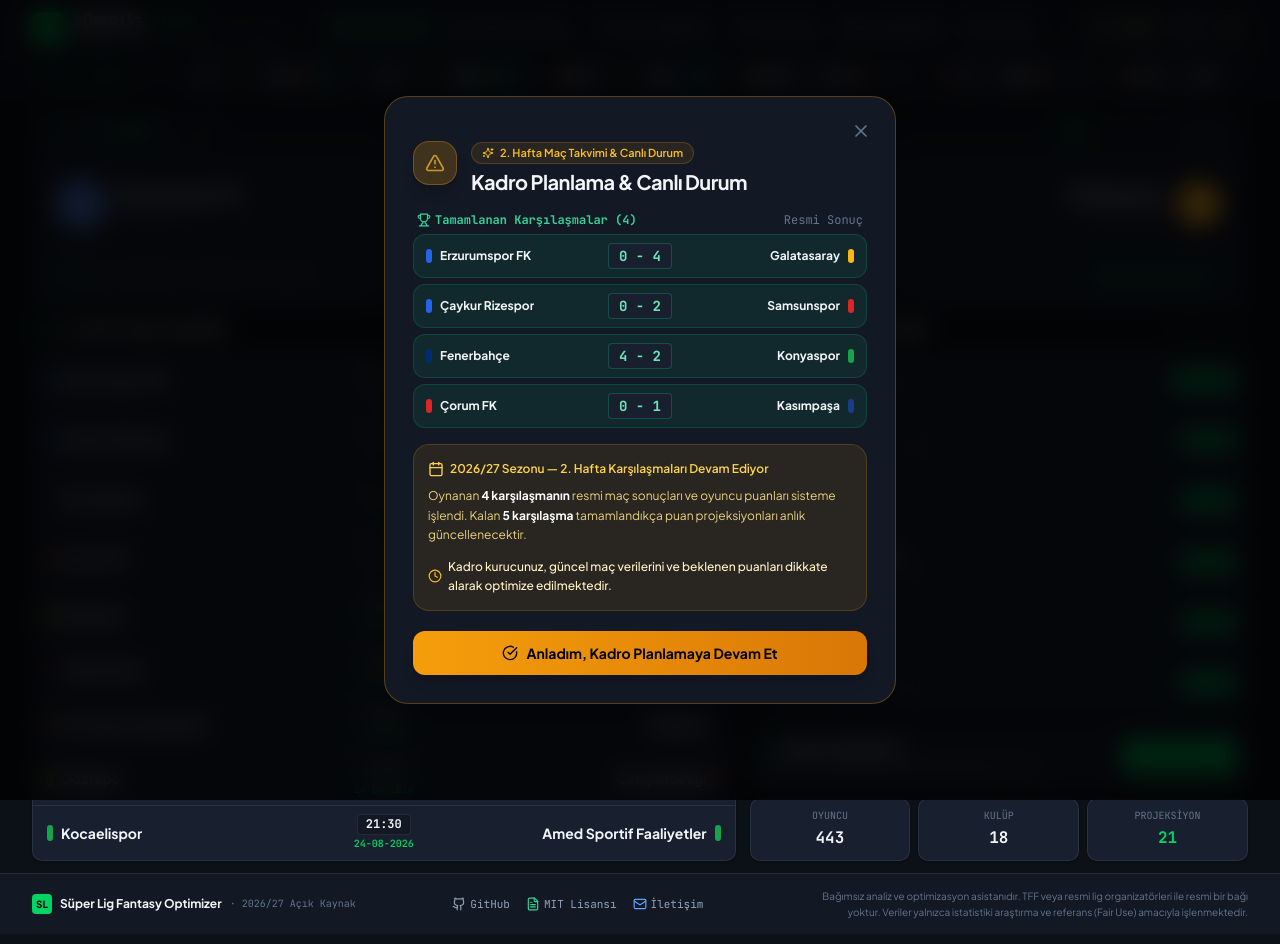
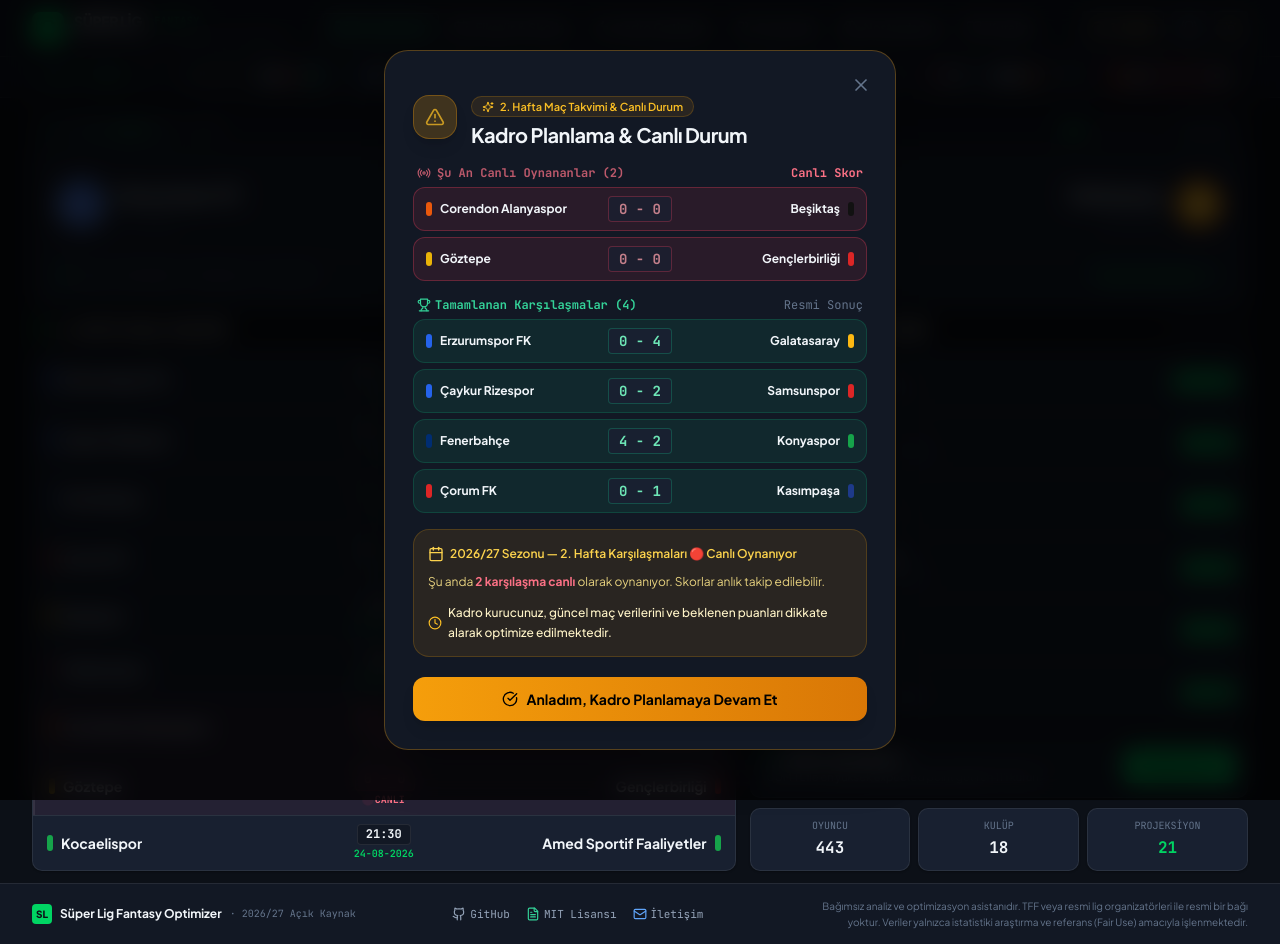
Before and after one commit to barissalihbabacan/superlig-fantasy-optimizer, a React (Vite) app: page / in a window 1280 px wide. Built offline with nearby package versions, Linux system fonts and the light colour scheme.

Commit message:
feat(live): add comprehensive CANLI / LIVE match status rendering across all pages

```diff
--- a/web/src/components/MatchTicker.tsx
+++ b/web/src/components/MatchTicker.tsx
@@ -75,6 +75,7 @@ export const MatchTicker: React.FC<MatchTickerProps> = ({
               const homeBrand = getTeamBranding(fixture.home_team_id);
               const awayBrand = getTeamBranding(fixture.away_team_id);
               const isFinished = fixture.status === 'finished';
+              const isLive = fixture.status === 'live';
               const hasScore = fixture.score !== undefined && fixture.score !== null;
 
               return (
@@ -82,7 +83,11 @@ export const MatchTicker: React.FC<MatchTickerProps> = ({
                   key={`${fixture.id}-${idx}`}
                   id={`ticker-match-${fixture.id}-${idx < currentRoundFixtures.length ? 'primary' : 'clone'}`}
                   onClick={() => onSelectFixture && onSelectFixture(fixture)}
-                  className="flex items-center gap-2 px-3 py-1.5 rounded bg-[var(--bg-card)] border border-[var(--border)] hover:border-[var(--color-brand)] hover:bg-[var(--bg-card-hover)] transition-colors flex-shrink-0 text-left cursor-pointer select-none"
+                  className={`flex items-center gap-2 px-3 py-1.5 rounded bg-[var(--bg-card)] border transition-colors flex-shrink-0 text-left cursor-pointer select-none ${
+                    isLive
+                      ? 'border-rose-500/50 bg-rose-500/5 hover:border-rose-500'
+                      : 'border-[var(--border)] hover:border-[var(--color-brand)] hover:bg-[var(--bg-card-hover)]'
+                  }`}
                   title={`${homeBrand.code} vs ${awayBrand.code} - Maç Detayı`}
                 >
                   {/* Home Code & Color Tag */}
@@ -97,8 +102,12 @@ export const MatchTicker: React.FC<MatchTickerProps> = ({
                   </div>
 
                   {/* Score or VS */}
-                  {isFinished && hasScore ? (
-                    <div className="flex items-center gap-1 px-1.5 py-0.5 rounded bg-[var(--bg-app)] font-mono font-black text-xs text-[var(--text-primary)] border border-[var(--border)]">
+                  {(isFinished || isLive) && hasScore ? (
+                    <div className={`flex items-center gap-1 px-1.5 py-0.5 rounded font-mono font-black text-xs border ${
+                      isLive
+                        ? 'bg-rose-500/10 text-rose-300 border-rose-500/30 animate-pulse'
+                        : 'bg-[var(--bg-app)] text-[var(--text-primary)] border-[var(--border)]'
+                    }`}>
                       <span>{fixture.score?.home}</span>
                       <span className="text-[var(--text-muted)] font-normal">-</span>
                       <span>{fixture.score?.away}</span>
@@ -121,7 +130,12 @@ export const MatchTicker: React.FC<MatchTickerProps> = ({
                   </div>
 
                   {/* Status Tag */}
-                  {isFinished ? (
+                  {isLive ? (
+                    <span className="text-[9px] font-extrabold uppercase px-1.5 py-0.5 rounded bg-rose-500/20 text-rose-400 font-mono border border-rose-500/30 animate-pulse flex items-center gap-1">
+                      <span className="w-1.5 h-1.5 rounded-full bg-rose-500 animate-ping" />
+                      CANLI
+                    </span>
+                  ) : isFinished ? (
                     <span className="text-[9px] font-extrabold uppercase px-1 py-0.5 rounded bg-emerald-500/15 text-emerald-400 font-mono border border-emerald-500/20">
                       MS
                     </span>
--- a/web/src/components/SeasonNoticeModal.tsx
+++ b/web/src/components/SeasonNoticeModal.tsx
@@ -1,7 +1,7 @@
 import React from 'react';
 import { SeasonDataset } from '../types';
 import { getTeamBranding, getCurrentActiveRound } from '../services/dataset';
-import { AlertTriangle, CheckCircle, Calendar, Trophy, Sparkles, X, Clock } from 'lucide-react';
+import { AlertTriangle, CheckCircle, Calendar, Trophy, Sparkles, X, Clock, Radio } from 'lucide-react';
 
 interface SeasonNoticeModalProps {
   isOpen: boolean;
@@ -14,8 +14,9 @@ export const SeasonNoticeModal: React.FC<SeasonNoticeModalProps> = ({ isOpen, on
 
   const currentRound = dataset?.fixtures ? getCurrentActiveRound(dataset.fixtures) : 1;
   const currentRoundFixtures = dataset?.fixtures.filter((f) => f.round === currentRound) || [];
+  const liveMatches = currentRoundFixtures.filter((f) => f.status === 'live' && f.score);
   const finishedMatches = currentRoundFixtures.filter((f) => f.status === 'finished' && f.score);
-  const remainingMatches = currentRoundFixtures.filter((f) => f.status !== 'finished');
+  const remainingMatches = currentRoundFixtures.filter((f) => f.status === 'scheduled');
 
   return (
     <div id="season-notice-modal-overlay" className="fixed inset-0 z-50 flex items-center justify-center p-4 bg-black/80 backdrop-blur-md animate-fadeIn">
@@ -50,7 +51,55 @@ export const SeasonNoticeModal: React.FC<SeasonNoticeModalProps> = ({ isOpen, on
           </div>
         </div>
 
-        {/* Dynamic Finished Matches Feed (If any finished in active round) */}
+        {/* Live Matches Feed (If any match is live right now) */}
+        {liveMatches.length > 0 && (
+          <div className="space-y-1.5">
+            <div className="flex items-center justify-between text-xs font-mono text-[var(--text-muted)] px-1">
+              <span className="font-extrabold text-rose-400 flex items-center gap-1.5 animate-pulse">
+                <Radio className="w-3.5 h-3.5" />
+                Şu An Canlı Oynananlar ({liveMatches.length})
+              </span>
+              <span className="text-rose-400 font-bold">Canlı Skor</span>
+            </div>
+
+            <div className="grid grid-cols-1 gap-1.5">
+              {liveMatches.map((f) => {
+                const homeName = dataset?.teams.find((t) => t.id === f.home_team_id)?.name || f.home_team_id;
+                const awayName = dataset?.teams.find((t) => t.id === f.away_team_id)?.name || f.away_team_id;
+                const homeBrand = getTeamBranding(f.home_team_id);
+                const awayBrand = getTeamBranding(f.away_team_id);
+
+                return (
+                  <div
+                    key={f.id}
+                    className="grid grid-cols-12 items-center p-2 sm:px-3 rounded-xl bg-rose-500/10 border border-rose-500/30 text-xs"
+                  >
+                    {/* Home Team (5 cols) */}
+                    <div className="col-span-5 flex items-center gap-2 min-w-0">
+                      <span className="w-1.5 h-3.5 rounded-full flex-shrink-0" style={{ background: homeBrand.primaryColor }} />
+                      <span className="font-bold text-[var(--text-primary)] truncate">{homeName}</span>
+                    </div>
+
+                    {/* Score (2 cols, perfectly centered) */}
+                    <div className="col-span-2 flex items-center justify-center">
+                      <div className="font-mono font-black text-xs sm:text-sm px-2 py-0.5 rounded bg-[var(--bg-card)] border border-rose-500/40 text-rose-300 w-16 text-center animate-pulse">
+                        {f.score?.home} - {f.score?.away}
+                      </div>
+                    </div>
+
+                    {/* Away Team (5 cols) */}
+                    <div className="col-span-5 flex items-center gap-2 min-w-0 justify-end text-right">
+                      <span className="font-bold text-[var(--text-primary)] truncate">{awayName}</span>
+                      <span className="w-1.5 h-3.5 rounded-full flex-shrink-0" style={{ background: awayBrand.primaryColor }} />
+                    </div>
+                  </div>
+                );
+              })}
+            </div>
+          </div>
+        )}
+
+        {/* Finished Matches Feed */}
         {finishedMatches.length > 0 && (
           <div className="space-y-1.5">
             <div className="flex items-center justify-between text-xs font-mono text-[var(--text-muted)] px-1">
@@ -103,16 +152,20 @@ export const SeasonNoticeModal: React.FC<SeasonNoticeModalProps> = ({ isOpen, on
           <p className="font-semibold text-amber-300 flex items-center gap-1.5">
             <Calendar className="w-4 h-4 flex-shrink-0" />
             <span>
-              2026/27 Sezonu — {currentRound}. Hafta Karşılaşmaları {remainingMatches.length === 0 ? 'Tamamlandı' : 'Devam Ediyor'}
+              2026/27 Sezonu — {currentRound}. Hafta Karşılaşmaları {liveMatches.length > 0 ? '🔴 Canlı Oynanıyor' : remainingMatches.length === 0 ? 'Tamamlandı' : 'Devam Ediyor'}
             </span>
           </p>
           <p>
-            {finishedMatches.length > 0 ? (
+            {liveMatches.length > 0 ? (
+              <>
+                Şu anda <span className="text-rose-400 font-bold">{liveMatches.length} karşılaşma canlı</span> olarak oynanıyor. Skorlar anlık takip edilebilir.
+              </>
+            ) : finishedMatches.length > 0 ? (
               <>
                 Oynanan <span className="text-white font-bold">{finishedMatches.length} karşılaşmanın</span> resmi maç sonuçları ve oyuncu puanları sisteme işlendi.{' '}
                 {remainingMatches.length > 0 ? (
                   <>
-                    Kalan <span className="text-white font-bold">{remainingMatches.length} karşılaşma</span> tamamlandıkça puan projeksiyonları anlık güncellenecektir.
+                    Kalan <span className="text-white font-bold">{remainingMatches.length} karşılaşma</span> tamamlandıkça puan projeksiyonları güncellenecektir.
                   </>
                 ) : (
                   <>Haftanın tüm karşılaşmaları tamamlandı.</>
--- a/web/src/pages/Dashboard.tsx
+++ b/web/src/pages/Dashboard.tsx
@@ -55,6 +55,7 @@ export const Dashboard: React.FC<DashboardProps> = ({
   const homeBrand = getTeamBranding(currentSlideFixture?.home_team_id || '');
   const awayBrand = getTeamBranding(currentSlideFixture?.away_team_id || '');
   const isFinished = currentSlideFixture?.status === 'finished';
+  const isLive = currentSlideFixture?.status === 'live';
   const hasScore = currentSlideFixture?.score !== undefined && currentSlideFixture?.score !== null;
 
   const handlePrevRound = (e: React.MouseEvent) => {
@@ -201,7 +202,25 @@ export const Dashboard: React.FC<DashboardProps> = ({
 
               {/* Scoreline or Time Center (Fixed 56px height) */}
               <div className="h-[56px] flex flex-col items-center justify-center text-center">
-                {isFinished && hasScore ? (
+                {isLive && hasScore ? (
+                  <>
+                    <div className="inline-flex items-center gap-2 px-3 py-1 rounded-lg bg-rose-500/10 border border-rose-500/30 animate-pulse">
+                      <span className="font-mono font-black text-xl sm:text-2xl text-rose-300">
+                        {currentSlideFixture.score?.home}
+                      </span>
+                      <span className="font-mono text-sm text-rose-400">:</span>
+                      <span className="font-mono font-black text-xl sm:text-2xl text-rose-300">
+                        {currentSlideFixture.score?.away}
+                      </span>
+                    </div>
+                    <div className="mt-1">
+                      <span className="sofa-badge bg-rose-500/20 text-rose-400 border border-rose-500/30 font-mono text-[9px] py-0.2 flex items-center gap-1">
+                        <span className="w-1.5 h-1.5 rounded-full bg-rose-500 animate-ping" />
+                        CANLI OYNANIYOR
+                      </span>
+                    </div>
+                  </>
+                ) : isFinished && hasScore ? (
                   <>
                     <div className="inline-flex items-center gap-2 px-3 py-1 rounded-lg bg-[var(--bg-surface)] border border-[var(--border-strong)]">
                       <span className="font-mono font-black text-xl sm:text-2xl text-[var(--text-primary)]">
@@ -296,13 +315,16 @@ export const Dashboard: React.FC<DashboardProps> = ({
               const fHomeBrand = getTeamBranding(fixture.home_team_id);
               const fAwayBrand = getTeamBranding(fixture.away_team_id);
               const fIsFinished = fixture.status === 'finished';
+              const fIsLive = fixture.status === 'live';
 
               return (
                 <div
                   key={fixture.id}
                   id={`dashboard-fixture-item-${fixture.id}`}
                   onClick={() => onSelectFixture(fixture)}
-                  className="p-2 sm:px-3.5 flex items-center justify-between hover:bg-[var(--bg-card-hover)] cursor-pointer transition-colors flex-1"
+                  className={`p-2 sm:px-3.5 flex items-center justify-between hover:bg-[var(--bg-card-hover)] cursor-pointer transition-colors flex-1 ${
+                    fIsLive ? 'bg-rose-500/5 border-l-2 border-rose-500' : ''
+                  }`}
                 >
                   {/* Home Team */}
                   <div className="flex-1 flex items-center gap-2 min-w-0">
@@ -317,7 +339,17 @@ export const Dashboard: React.FC<DashboardProps> = ({
 
                   {/* Score / Time Box */}
                   <div className="px-2.5 flex-shrink-0 text-center min-w-[76px]">
-                    {fIsFinished && fixture.score ? (
+                    {fIsLive && fixture.score ? (
+                      <div className="flex flex-col items-center">
+                        <div className="font-mono font-black text-xs sm:text-sm px-2 py-0.5 rounded bg-rose-500/10 text-rose-300 border border-rose-500/30 leading-tight animate-pulse">
+                          {fixture.score.home} - {fixture.score.away}
+                        </div>
+                        <span className="text-[10px] font-mono text-rose-400 font-extrabold mt-0.5 flex items-center gap-1">
+                          <span className="w-1.5 h-1.5 rounded-full bg-rose-500 animate-ping" />
+                          CANLI
+                        </span>
+                      </div>
+                    ) : fIsFinished && fixture.score ? (
                       <div className="flex flex-col items-center">
                         <div className="font-mono font-black text-xs sm:text-sm px-2 py-0.5 rounded bg-[var(--bg-surface)] text-[var(--text-primary)] border border-[var(--border)] leading-tight">
                           {fixture.score.home} - {fixture.score.away}
--- a/web/src/pages/Fixtures.tsx
+++ b/web/src/pages/Fixtures.tsx
@@ -264,6 +264,7 @@ export const Fixtures: React.FC<FixturesProps> = ({ dataset, onSelectFixture })
                 const homeBrand = getTeamBranding(fixture.home_team_id);
                 const awayBrand = getTeamBranding(fixture.away_team_id);
                 const isFinished = fixture.status === 'finished';
+                const isLive = fixture.status === 'live';
                 const hasScore = fixture.score !== undefined && fixture.score !== null;
 
                 return (
@@ -271,7 +272,9 @@ export const Fixtures: React.FC<FixturesProps> = ({ dataset, onSelectFixture })
                     key={fixture.id}
                     id={`fixture-card-${fixture.id}`}
                     onClick={() => onSelectFixture(fixture)}
-                    className="sofa-card p-3.5 flex flex-col justify-between hover:bg-[var(--bg-card-hover)] cursor-pointer transition-colors space-y-3"
+                    className={`sofa-card p-3.5 flex flex-col justify-between hover:bg-[var(--bg-card-hover)] cursor-pointer transition-colors space-y-3 ${
+                      isLive ? 'border-rose-500/40 bg-rose-950/10 shadow-md' : ''
+                    }`}
                   >
                     {/* Header row */}
                     <div className="flex items-center justify-between text-[11px] pb-2 border-b border-[var(--border)]">
@@ -279,7 +282,12 @@ export const Fixtures: React.FC<FixturesProps> = ({ dataset, onSelectFixture })
                         {fixture.round}. Hafta
                       </span>
 
-                      {isFinished ? (
+                      {isLive ? (
+                        <span className="sofa-badge bg-rose-500/20 text-rose-400 border border-rose-500/30 font-mono animate-pulse flex items-center gap-1.5 font-bold">
+                          <span className="w-1.5 h-1.5 rounded-full bg-rose-500 animate-ping" />
+                          CANLI
+                        </span>
+                      ) : isFinished ? (
                         <span className="sofa-badge bg-emerald-500/15 text-emerald-400 border border-emerald-500/20 font-mono">
                           <CheckCircle2 className="w-3 h-3" />
                           Maç Sonucu (MS)
@@ -315,7 +323,11 @@ export const Fixtures: React.FC<FixturesProps> = ({ dataset, onSelectFixture })
 
                       {/* Score or VS */}
                       <div className="col-span-1 text-center flex items-center justify-center">
-                        {isFinished && hasScore ? (
+                        {isLive && hasScore ? (
+                          <div className="font-mono font-black text-base sm:text-lg px-2 py-0.5 rounded bg-rose-500/10 text-rose-300 border border-rose-500/30 animate-pulse">
+                            {fixture.score?.home} - {fixture.score?.away}
+                          </div>
+                        ) : isFinished && hasScore ? (
                           <div className="font-mono font-black text-base sm:text-lg px-2 py-0.5 rounded bg-[var(--bg-surface)] text-[var(--text-primary)] border border-[var(--border-strong)]">
                             {fixture.score?.home} - {fixture.score?.away}
                           </div>
--- a/web/src/pages/MatchDetail.tsx
+++ b/web/src/pages/MatchDetail.tsx
@@ -49,6 +49,7 @@ export const MatchDetail: React.FC<MatchDetailProps> = ({
   const homeBrand = getTeamBranding(fixture.home_team_id);
   const awayBrand = getTeamBranding(fixture.away_team_id);
   const isFinished = fixture.status === 'finished';
+  const isLive = fixture.status === 'live';
   const hasScore = fixture.score !== undefined && fixture.score !== null;
 
   // Automated highlight verification & URL resolver
@@ -399,7 +400,19 @@ export const MatchDetail: React.FC<MatchDetailProps> = ({
 
             {/* Score Center */}
             <div className="flex flex-col items-center justify-center text-center">
-              {isFinished && hasScore ? (
+              {isLive && hasScore ? (
+                <>
+                  <div className="flex items-center gap-3 sm:gap-4 font-mono font-black text-4xl sm:text-6xl text-rose-300 tracking-tight animate-pulse">
+                    <span>{fixture.score?.home}</span>
+                    <span className="text-rose-400 text-3xl sm:text-4xl font-light">:</span>
+                    <span>{fixture.score?.away}</span>
+                  </div>
+                  <div className="mt-2.5 px-3.5 py-1 rounded bg-rose-500/20 text-rose-400 text-xs font-mono font-extrabold uppercase tracking-wider border border-rose-500/30 flex items-center gap-1.5 animate-pulse">
+                    <span className="w-2 h-2 rounded-full bg-rose-500 animate-ping" />
+                    CANLI OYNANIYOR
+                  </div>
+                </>
+              ) : isFinished && hasScore ? (
                 <>
                   <div className="flex items-center gap-3 sm:gap-4 font-mono font-black text-4xl sm:text-6xl text-[var(--text-primary)] tracking-tight">
                     <span>{fixture.score?.home}</span>
--- a/web/src/pages/Nostradamus.tsx
+++ b/web/src/pages/Nostradamus.tsx
@@ -360,8 +360,7 @@ export const Nostradamus: React.FC<NostradamusProps> = ({ dataset, onSelectFixtu
                 const override = resultsOverrides[fixture.id];
                 const isFinished = override?.status === 'finished' || fixture.status === 'finished';
                 const currentScore = override?.score || fixture.score;
-                // Live match simulation for Week 1 matches
-                const isLive = override?.status === 'live' || ['2026-27-w01-03', '2026-27-w01-04'].includes(fixture.id);
+                const isLive = override?.status === 'live' || fixture.status === 'live';
                 const isLocked = isFinished || isLive;
 
                 const actualOutcome = getActualOutcome(fixture);
```
Also changed, not shown: 3 other files (tests, documents, lock files or other folders).
